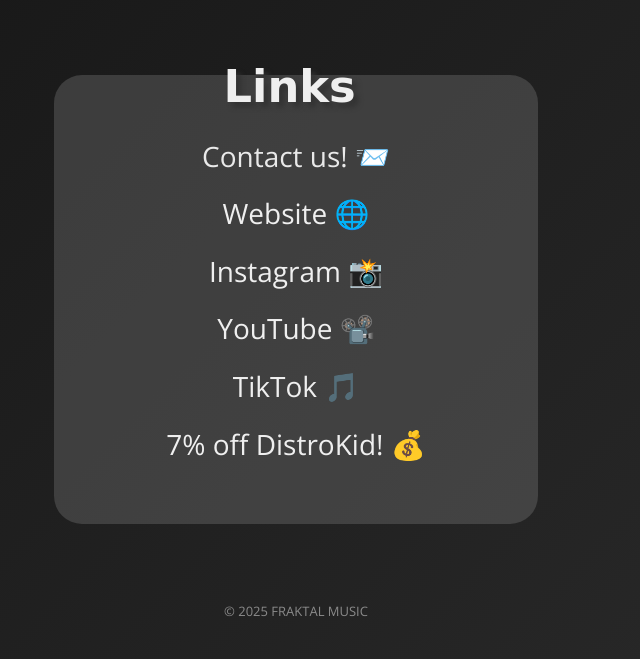
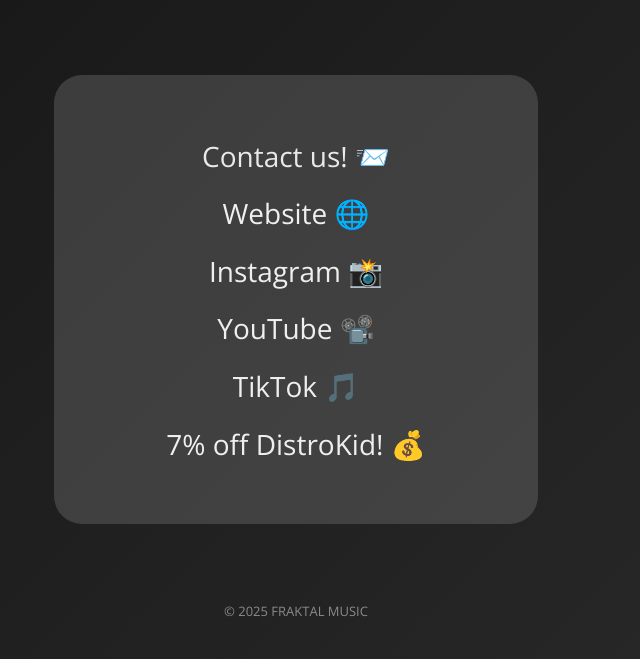
Before and after one commit to FRAKTALMUSIC/socials-web, a plain HTML site: page index.html in a window 1280 px wide. Shown: the part 141-800 px from the top of the page, without its empty margins (344-984 px from the left). Drawn offline with nearby package versions, Linux system fonts and the light colour scheme.

Commit message:
Updated index.html

```diff
--- a/index.html
+++ b/index.html
@@ -14,9 +14,9 @@
     </a>
   </header>
   <main>
-    <h1 class="title" style="font-size: 1.6rem;">
+    <!-- <h1 class="title" style="font-size: 1.6rem;">
       Links
-    </h1>
+    </h1> -->
     <ul>
       <li>
         <a href="mailto:contact@fraktalmusic.com" target="_blank" rel="noopener noreferrer" id="contact">
```
